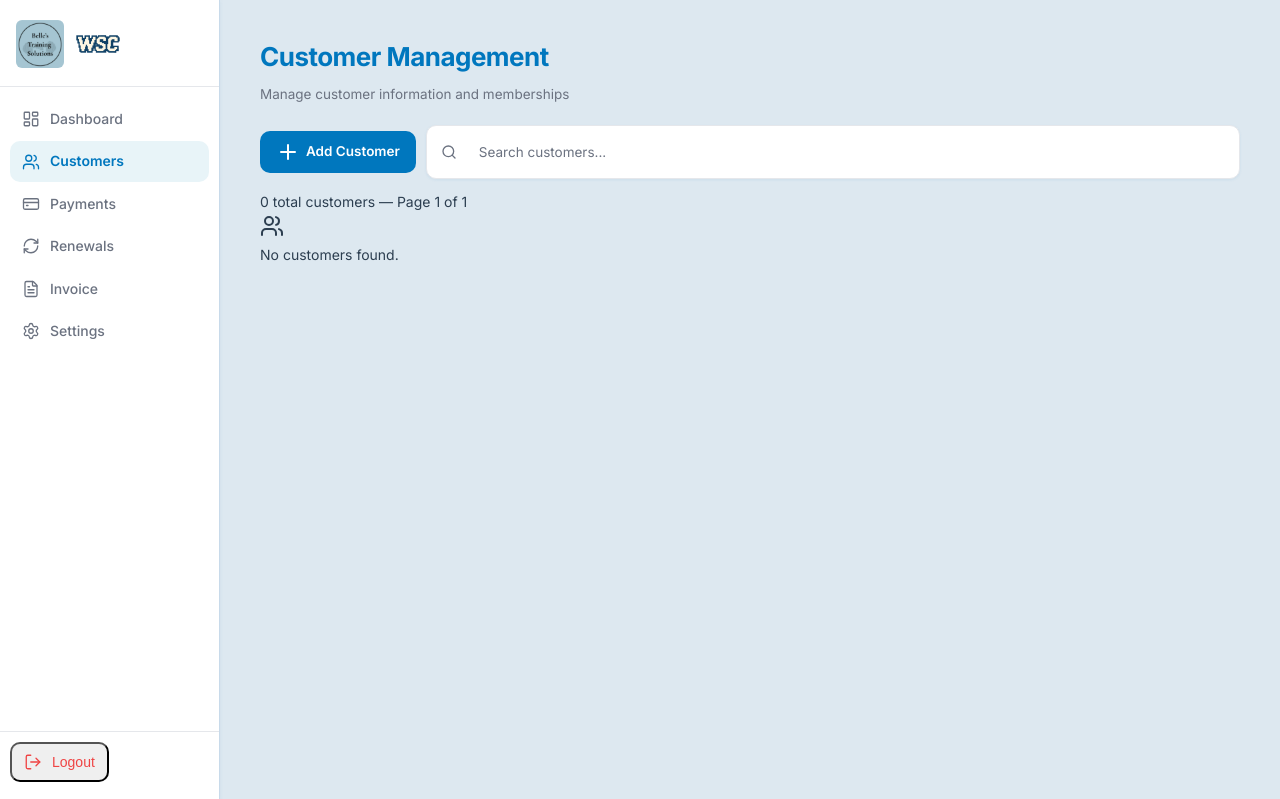
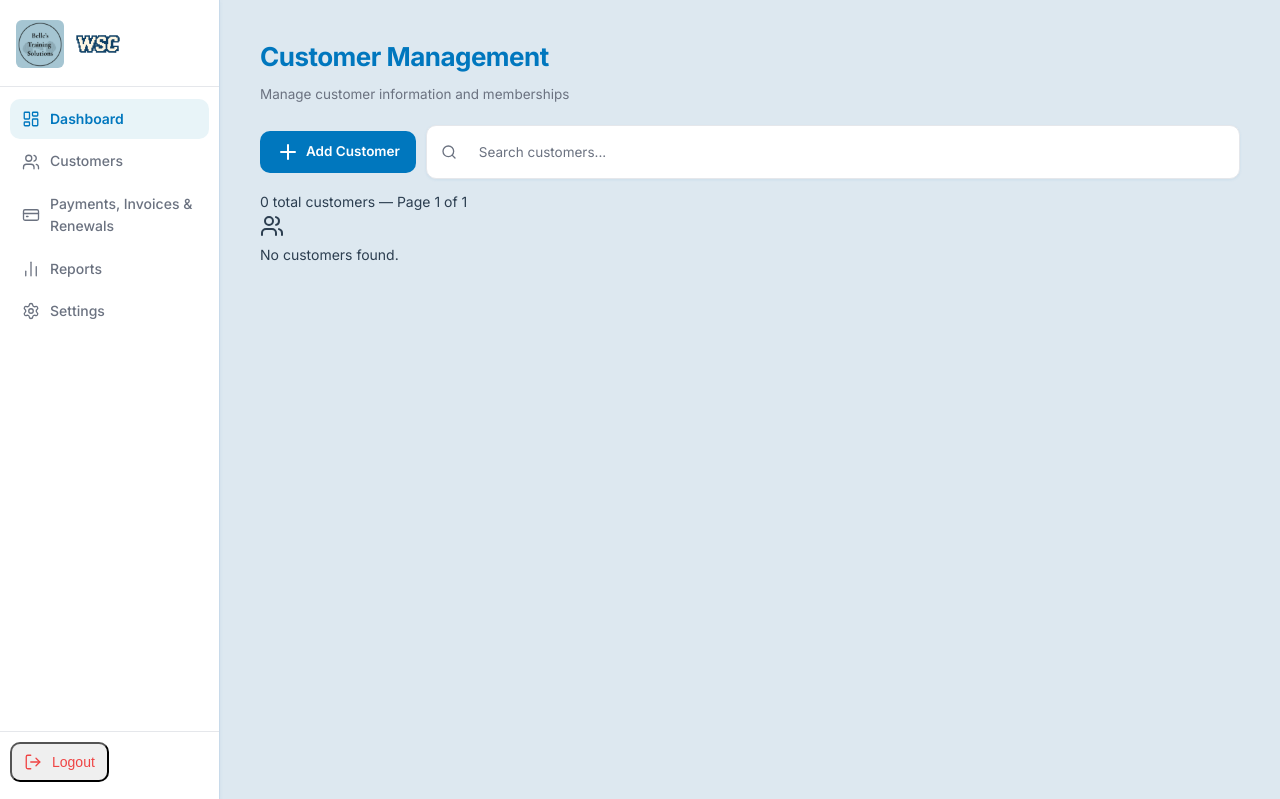
Before and after one commit to CollegeCod/winter-2026-projectrepo, a PHP site: page /customers.php in a window 1280 px wide. Shown: the top 799 px of the page. Run offline with PHP 8.4, Linux system fonts and the light colour scheme; data that the repository does not hold is empty.

Commit message:
Add files via upload

```diff
--- a/ProjectDocs/customers.php
+++ b/ProjectDocs/customers.php
@@ -124,27 +124,23 @@ $customers = $data_stmt->fetchAll(PDO::FETCH_ASSOC);
     </div>
 
     <nav class="sidebar-nav">
-        <a href="dashboard.php" class="nav-item">
+        <a href="Dashboard.php" class="nav-item active">
             <i data-lucide="layout-dashboard" class="nav-icon"></i>
             <span>Dashboard</span>
         </a>
-        <a href="customers.php" class="nav-item active">
+        <a href="customers.php" class="nav-item">
             <i data-lucide="users" class="nav-icon"></i>
             <span>Customers</span>
         </a>
-        <a href="invoices.php" class="nav-item">
+        <a href="invoice_hub.php" class="nav-item">
             <i data-lucide="credit-card" class="nav-icon"></i>
-            <span>Payments</span>
+            <span>Payments, Invoices & Renewals</span>
         </a>
-        <a href="renewal.php" class="nav-item">
-            <i data-lucide="refresh-cw" class="nav-icon"></i>
-            <span>Renewals</span>
-        </a>
-        <a href="invoice.php" class="nav-item">
-            <i data-lucide="file-text" class="nav-icon"></i>
-            <span>Invoice</span>
-        </a>
-        <a href="sys_settings.php" class="nav-item">
+		<a href="Reports.php" class="nav-item">
+			<i data-lucide="bar-chart-2" class="nav-icon"></i>
+			<span>Reports</span>
+		</a>
+        <a href="settings.php" class="nav-item">
             <i data-lucide="settings" class="nav-icon"></i>
             <span>Settings</span>
         </a>
```
